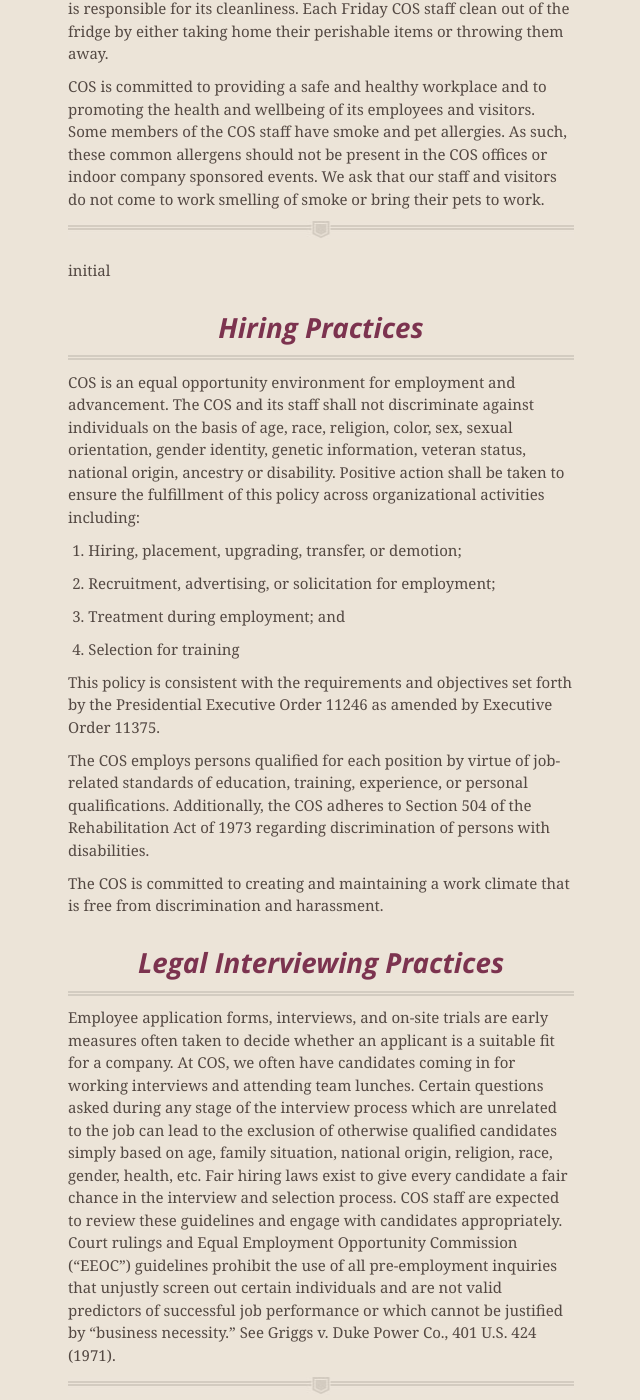
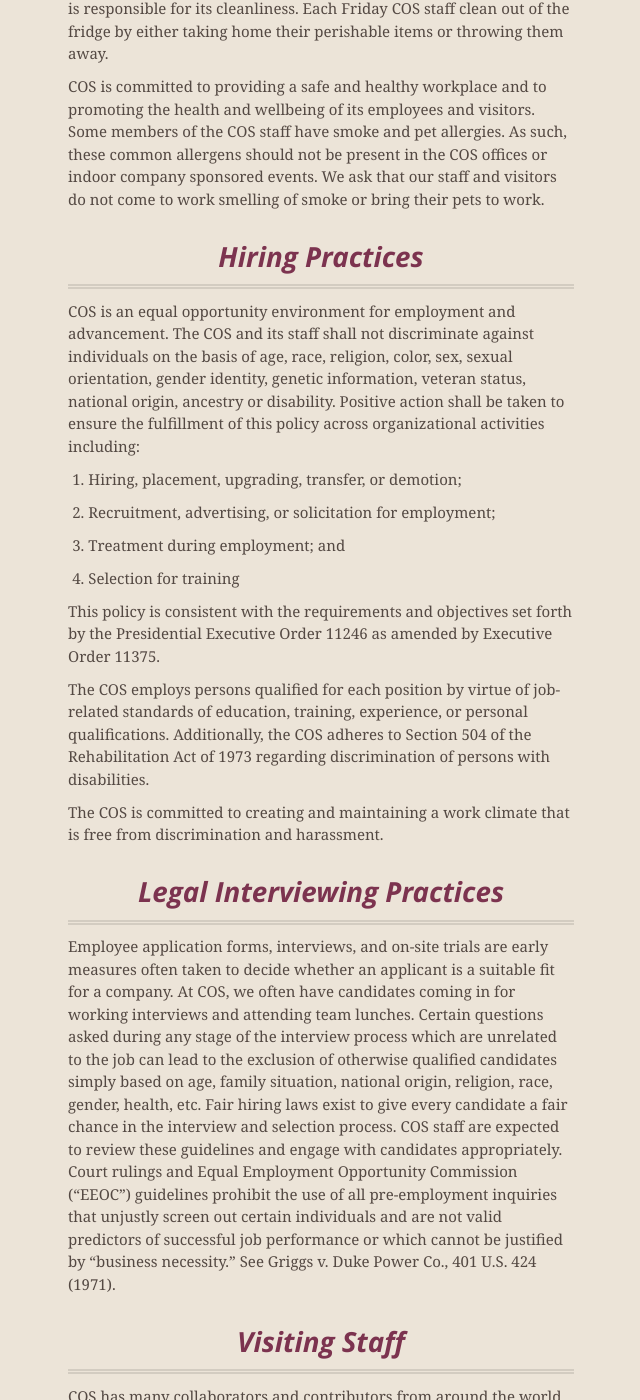
Before and after one commit to CenterForOpenScience/Policies-and-Procedures, a Jekyll site: the page built from index.md, in a window 1280 px wide and 1400 px high, scrolled down 1173 px. Shown: the whole window, without its empty margins (319-959 px from the left). Built offline with Jekyll 4.4.1, drawn with Linux system fonts in a browser that asks for light colours; nearby versions of some CDN libraries; some of the changed text lies outside the part shown.

Commit message:
Remove "initial" lines intended for the printable version.

```diff
--- a/index.md
+++ b/index.md
@@ -22,9 +22,6 @@ The COS kitchen is a shared space for COS staff and visitors. Everyone is respon
 
 COS is committed to providing a safe and healthy workplace and to promoting the health and wellbeing of its employees and visitors. Some members of the COS staff have smoke and pet allergies. As such, these common allergens should not be present in the COS offices or indoor company sponsored events. We ask that our staff and visitors do not come to work smelling of smoke or bring their pets to work.
 
-_______
-initial
-
 ##Hiring Practices
 
 COS is an equal opportunity environment for employment and advancement. The COS and its staff shall not discriminate against individuals on the basis of age, race, religion, color, sex, sexual orientation, gender identity, genetic information, veteran status, national origin, ancestry or disability. Positive action shall be taken to ensure the fulfillment of this policy across organizational activities including:
@@ -48,9 +45,6 @@ The COS is committed to creating and maintaining a work climate that is free fro
 
 Employee application forms, interviews, and on-site trials are early measures often taken to decide whether an applicant is a suitable fit for a company. At COS, we often have candidates coming in for working interviews and attending team lunches. Certain questions asked during any stage of the interview process which are unrelated to the job can lead to the exclusion of otherwise qualified candidates simply based on age, family situation, national origin, religion, race, gender, health, etc. Fair hiring laws exist to give every candidate a fair chance in the interview and selection process. COS staff are expected to review these guidelines and engage with candidates appropriately.
 Court rulings and Equal Employment Opportunity Commission ("EEOC") guidelines prohibit the use of all pre-employment inquiries that unjustly screen out certain individuals and are not valid predictors of successful job performance or which cannot be justified by "business necessity." See Griggs v. Duke Power Co., 401 U.S. 424 (1971).
-
-_______
-initial
 
 ##Visiting Staff
 
@@ -169,9 +163,6 @@ COS staff will be granted access to private Open Science Framework (OSF) user da
 5. Data should be stored on encrypted devices. On Apple computers, FileVault disk encryption is the easiest solution. Otherwise, Apple encrypted disk images or TrueCrypt volumes can be used.
 6. Private user data is only accessed and managed for professional purposes of supporting users.  Private user data should never be accessed for personal purposes, or purposes other than directly supporting users.
 
-_______
-initial
-
 ##Inclement Weather Policy
 
 The COS has an inclement weather policy to avoid having staff take risks associated with travel during hazardous road conditions. Inclement weather is defined as adverse weather conditions that have the potential of making travel to and/or from work hazardous for employees. The COS management team will examine current and pending weather conditions and determine the appropriate hours of operations.  If weather conditions are deemed hazardous, the office will open late, close early, or close for the day.  Employees who decide not to drive into the office based upon personal judgment regarding inclement weather and road conditions are allowed to use PTO.
@@ -198,9 +189,6 @@ Use the disposal in the kitchen sink for all disposal safe food items; under the
 
 There is overflow trash in the storage room. Use this trash can for large boxes and when the other trash cans are filled to maximum capacity. Trash is single-source, so we don’t sort recycling - they do. Make sure that minimal food items go into the trash and to remove the coffee filters from the k-cups.
 
-_______
-initial
-
 ##Emergency Procedures
 
 The course of action to take in the event of an emergency will vary depending on the circumstances. There are, however, some general rules that will usually apply:
@@ -214,9 +202,6 @@ The course of action to take in the event of an emergency will vary depending on
 
 ##Fire Emergency Exit and Procedure
 The COS designated meeting area in such circumstances is outside in the guest parking spots. In the event of a fire, everyone is to exit the office using the front doors, walk down the hallway, and turn right to exit through the glass double doors for the Downtown Business Center. If this exit is blocked, exit through the Omni hotel. In this scenario, turn left after the hallway, walk through 2 double doors and exit the building using the nearest doors in the Omni hotel, then walk to meet your team at the guest parking spots.
-
-_______
-initial
 
 ##Grievances
 
```
